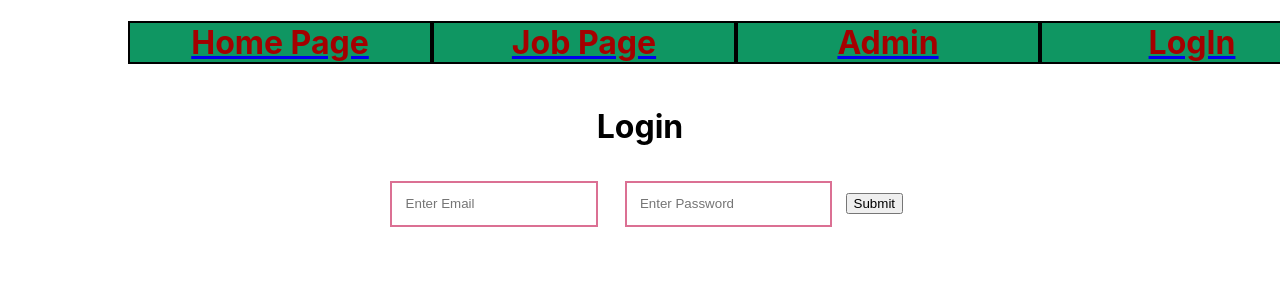
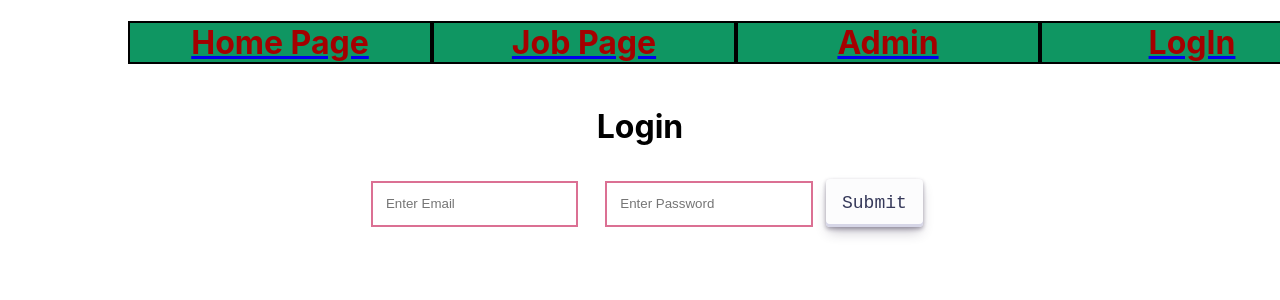
Before and after one commit to Rohit-0310/Unit-V_Eval-2, a React (Create React App) app in the folder job-app/: page /login in a window 1280 px wide. Shown: the top 300 px of the page. Built offline with nearby package versions, Linux system fonts and the light colour scheme.

Commit message:
Style Done

```diff
--- a/job-app/src/Pages/Login.jsx
+++ b/job-app/src/Pages/Login.jsx
@@ -1,6 +1,7 @@
 import { useContext, useState } from "react";
 import {useNavigate } from "react-router-dom";
 import { AuthContext } from "../AuthContext/AuthContext";
+import { Buttton } from "../Style/Button";
 import { Input } from "../Style/Input";
 export const Login = () => {
     const [form, setFrom] = useState({});
@@ -29,7 +30,7 @@ export const Login = () => {
             type="text"
             placeholder="Enter Password"
         />
-        <button onClick={handleSubmit}>Submit</button>
+        <Buttton onClick={handleSubmit}>Submit</Buttton>
       </div>
     );
 };
--- a/job-app/src/Style/Button.jsx
+++ b/job-app/src/Style/Button.jsx
@@ -0,0 +1,33 @@
+import styled from "styled-components";
+
+export const Buttton = styled.button`
+    align-items: center;
+    appearance: none;
+    background-color: #FCFCFD;
+    border-radius: 4px;
+    border-width: 0;
+    box-shadow: rgba(45, 35, 66, 0.4) 0 2px 4px,rgba(45, 35, 66, 0.3) 0 7px 13px -3px,#D6D6E7 0 -3px 0 inset;
+    box-sizing: border-box;
+    color: #36395A;
+    cursor: pointer;
+    display: inline-flex;
+    font-family: "JetBrains Mono",monospace;
+    height: 48px;
+    justify-content: center;
+    line-height: 1;
+    list-style: none;
+    overflow: hidden;
+    padding-left: 16px;
+    padding-right: 16px;
+    position: relative;
+    text-align: left;
+    text-decoration: none;
+    transition: box-shadow .15s,transform .15s;
+    user-select: none;
+    -webkit-user-select: none;
+    touch-action: manipulation;
+    white-space: nowrap;
+    will-change: box-shadow,transform;
+    font-size: 18px;
+
+`
```
